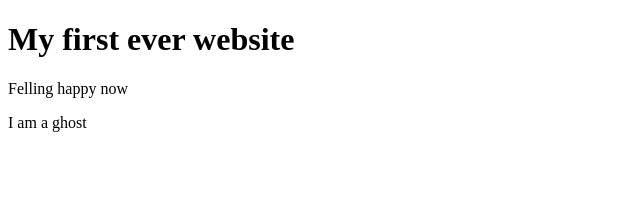
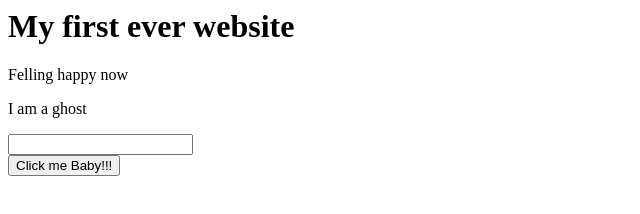
Before and after one commit to omgshakib/my-first-website, a plain HTML site: page index.html in a window 1280 px wide. Shown: the whole page, without its empty margins (0-640 px from the left). Drawn offline with Linux system fonts and the light colour scheme.

Commit message:
done adding button

```diff
--- a/index.html
+++ b/index.html
@@ -1,13 +1,6 @@
-<!DOCTYPE html>
-<html lang="en">
-<head>
-    <meta charset="UTF-8">
-    <meta name="viewport" content="width=device-width, initial-scale=1.0">
-    <title>Document</title>
-</head>
-<body>
     <h1>My first ever website</h1>
     <p>Felling happy now</p>
     <p>I am a ghost</p>
-</body>
-</html>
+    <input type="text">
+    <br>
+    <button>Click me Baby!!!</button>
```
